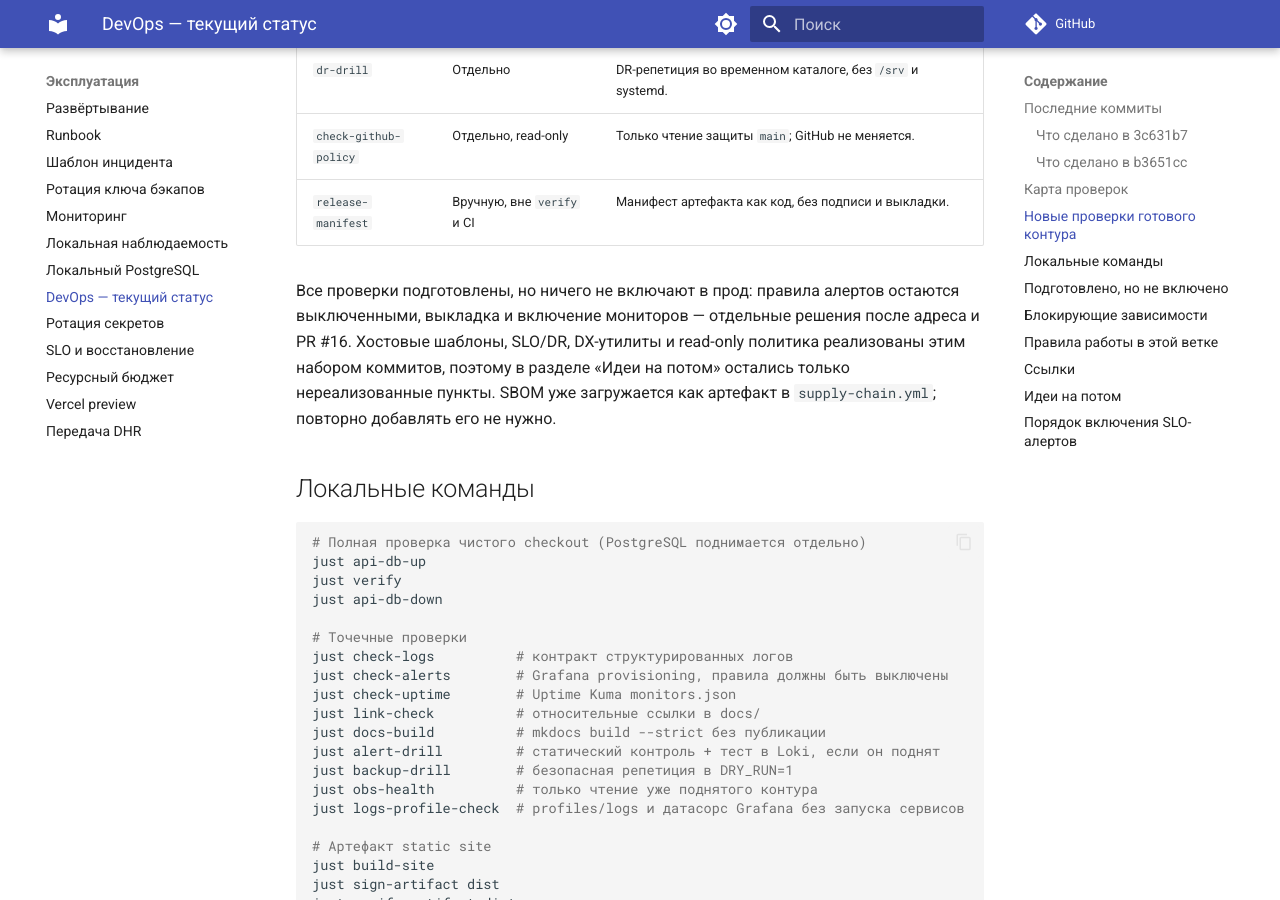
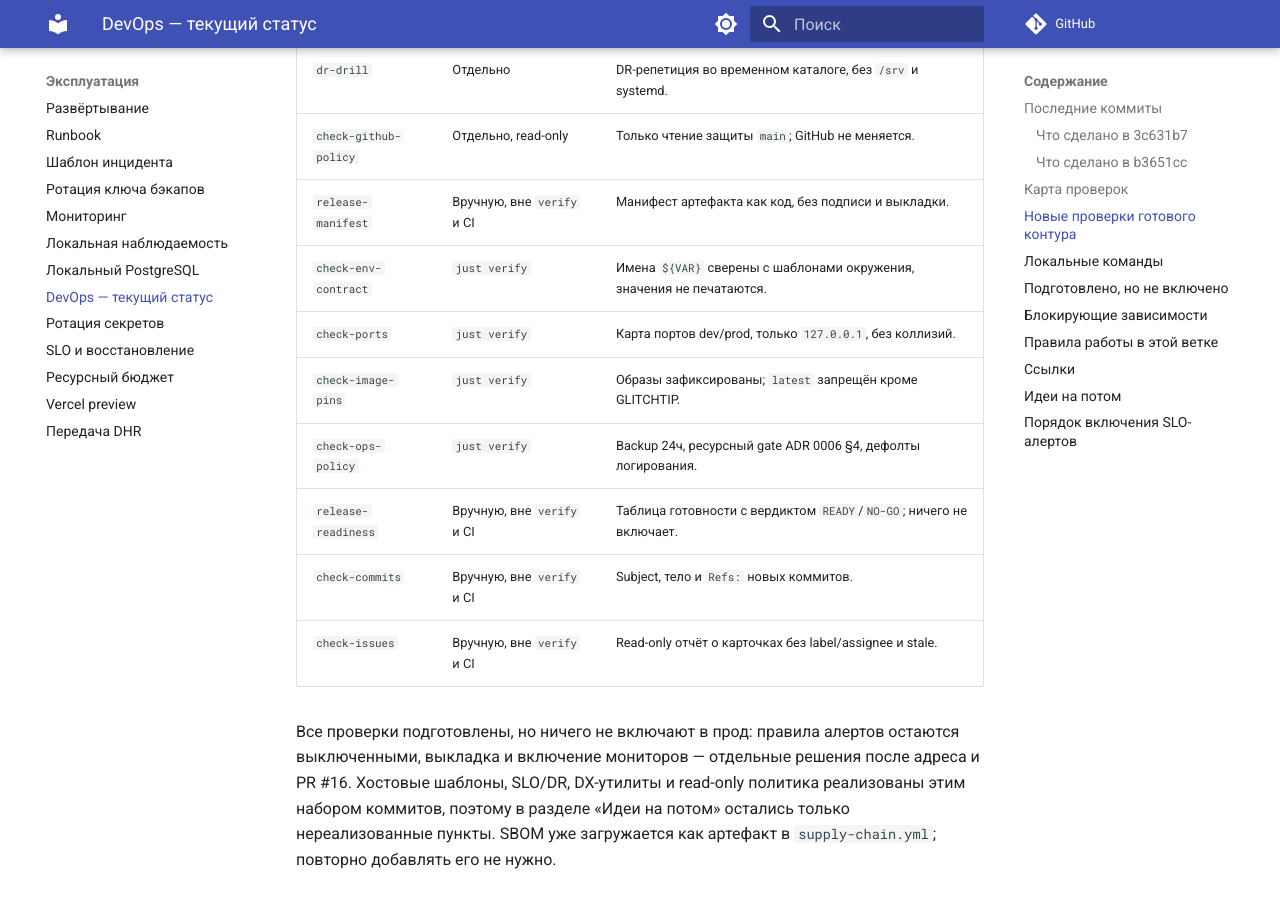
Before and after one commit to Cewerty/sreda-media, an MkDocs documentation site: the page built from docs/DEVOPS-STATUS.md, in a window 1280 px wide and 900 px high, scrolled down 2879 px. Built offline with MkDocs 1.6.1 and Material for MkDocs 9.7.7, drawn with Linux system fonts in a browser that asks for light colours; comment, search, counter and statistics services are not loaded; some of the changed text lies outside the part shown.

Commit message:
docs: reflect readiness and hygiene checks
Обновлена документация в observability/foundation после добавления семи
read-only проверок. serv, PR #16, ci.yml, check_log_schema.py и любые
прод-флаги не трогались; новый PR не создавался.

- CONTRIBUTING.md: check-env-contract, check-ports, check-image-pins и
  check-ops-policy перечислены в verify; release-readiness, check-commits и
  check-issues — в списке неблокирующих рецептов.
- docs/DEVOPS-STATUS.md: семь новых строк в карте проверок, вердикт NO-GO
  как нормальное состояние до адреса и PR #16.
- Полная верификация: py_compile, bash -n, check.py, config_lint.py,
  check_links.py, check_runbook_commands.py, audit_workflows.py,
  workflow hardening, alert runbooks, actionlint, zizmor, mkdocs strict,
  полный just verify с PostgreSQL 18 на 127.0.0.1:55432.

Refs: #9 #14 #26 #35

```diff
--- a/docs/DEVOPS-STATUS.md
+++ b/docs/DEVOPS-STATUS.md
@@ -63,6 +63,13 @@
 | `dr-drill` | Отдельно | DR-репетиция во временном каталоге, без `/srv` и systemd. |
 | `check-github-policy` | Отдельно, read-only | Только чтение защиты `main`; GitHub не меняется. |
 | `release-manifest` | Вручную, вне `verify` и CI | Манифест артефакта как код, без подписи и выкладки. |
+| `check-env-contract` | `just verify` | Имена `${VAR}` сверены с шаблонами окружения, значения не печатаются. |
+| `check-ports` | `just verify` | Карта портов dev/prod, только `127.0.0.1`, без коллизий. |
+| `check-image-pins` | `just verify` | Образы зафиксированы; `latest` запрещён кроме GLITCHTIP. |
+| `check-ops-policy` | `just verify` | Backup 24ч, ресурсный gate ADR 0006 §4, дефолты логирования. |
+| `release-readiness` | Вручную, вне `verify` и CI | Таблица готовности с вердиктом `READY`/`NO-GO`; ничего не включает. |
+| `check-commits` | Вручную, вне `verify` и CI | Subject, тело и `Refs:` новых коммитов. |
+| `check-issues` | Вручную, вне `verify` и CI | Read-only отчёт о карточках без label/assignee и stale. |
 
 Все проверки подготовлены, но ничего не включают в прод: правила алертов
 остаются выключенными, выкладка и включение мониторов — отдельные решения после
@@ -110,6 +117,7 @@ just smoke https://sreda.sielom.ru   # только после Q-1
 | Keyless provenance | `workflow_dispatch` c guard `ENABLE_PROVENANCE`, включается решением по ADR 0006 | `ENABLE_PROVENANCE=true` + dispatch на main |
 | Синтетическая проверка | Без `SREDA_SITE_URL` честно сообщает «проверка не настроена» | Задать `SREDA_SITE_URL` после Q-1 |
 | Манифест релиза | Готов как рецепт, но не входит в CI | `just release-manifest dist` после появления артефакта |
+| Отчёт `release-readiness` | Вердикт `NO-GO` — нормальное состояние до слияния PR #16 и адреса Q-1: нет артефакта, флагов и QA-адреса | После PR #16/Q-1 и появления артефакта `just release-readiness` пересчитает таблицу и покажет `READY` |
 | Prometheus, node_exporter и blackbox_exporter | Метричный контур под `--profile logs`; по умолчанию не поднимается | Только после ресурсного gate ADR 0006 §4, `docker compose --profile logs up -d` |
 | Внешняя проба `sreda-external` | `job` лежит в шаблоне с `${SREDA_SITE_URL}` и не активен | После PR #16/Q-1: `envsubst` в `prometheus.yml` и перезапуск profiled-сервиса |
 
```
Also changed, not shown: CONTRIBUTING.md (+2 -2 lines).
